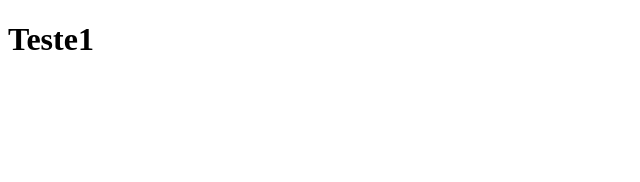
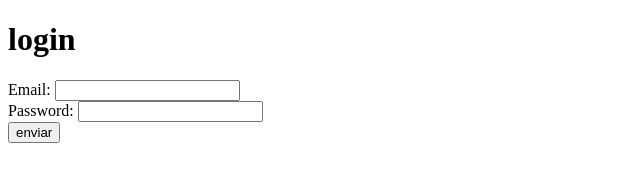
Before and after one commit to EliasMacie/MyProject-, a plain HTML site: page index.html in a window 1280 px wide. Shown: the whole page, without its empty margins (0-640 px from the left). Drawn offline with Linux system fonts and the light colour scheme.

Commit message:
a estrutura do html para login

```diff
--- a/index.html
+++ b/index.html
@@ -6,6 +6,13 @@
     <title>Document</title>
 </head>
 <body>
-    <h1>Teste1</h1>
+    <h1>login</h1>
+    <form action="">
+        <label for="email">Email:</label>
+        <input type="email" id="email" name="email"><br>
+        <label for="password">Password:</label>
+        <input type="password"><br>
+        <input type="submit" value="enviar">
+    </form>
 </body>
 </html>
```
